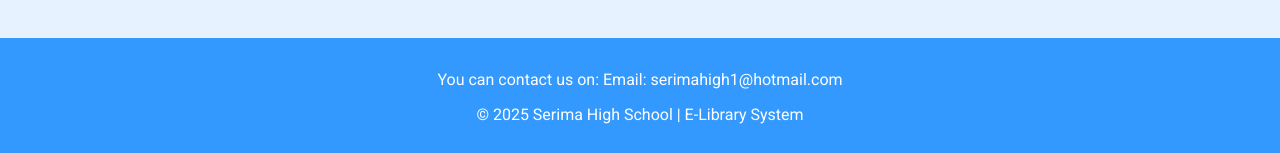
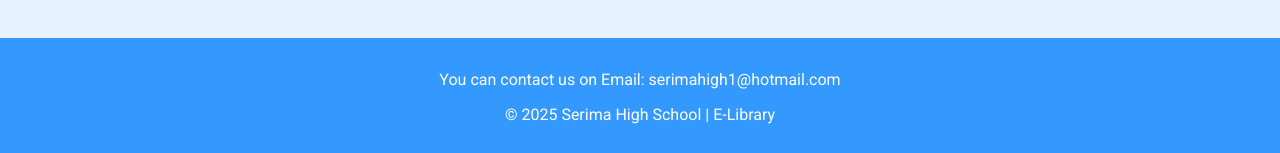
Before and after one commit to SerimaHigh/Gutu-District-E-Library, a plain HTML site: page index.html in a window 1280 px wide. Shown: the part 687-840 px from the top of the page. Drawn offline with Linux system fonts and the light colour scheme.

Commit message:
Update index.html

```diff
--- a/index.html
+++ b/index.html
@@ -214,8 +214,8 @@
         </ul></section>
     </main>
     <footer>
-	<p>You can contact us on: Email: serimahigh1@hotmail.com</p>
-        <p>&copy; 2025 Serima High School | E-Library System</p>
+	<p>You can contact us on Email: serimahigh1@hotmail.com</p>
+        <p>&copy; 2025 Serima High School | E-Library </p>
 
     </footer>
     <script>
```
